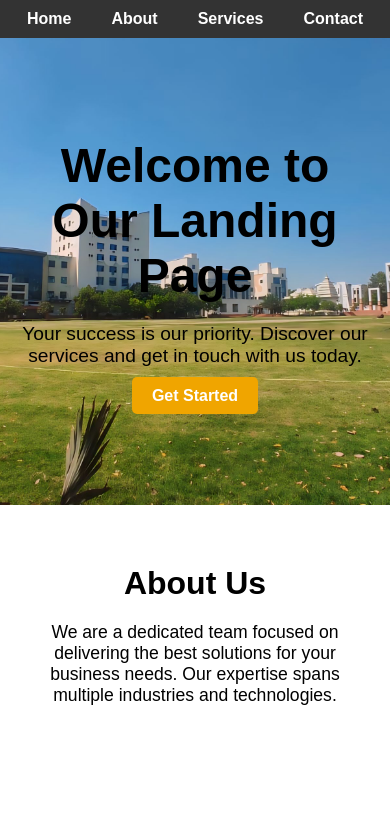
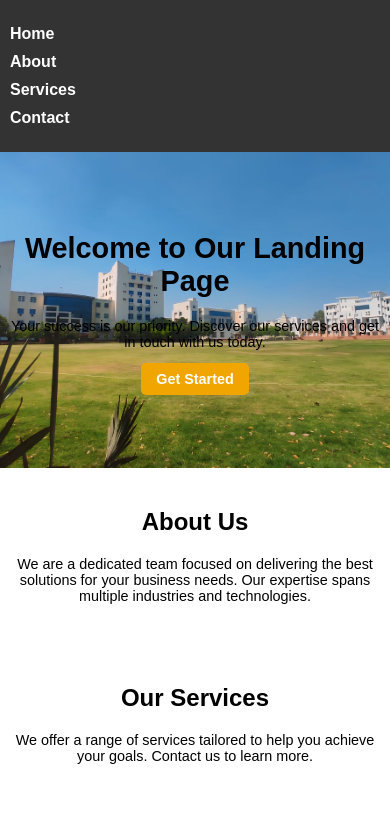
Before and after one commit to sandeepkumar96674/Simple_Landing_Page, a plain HTML site: page index.html in a window 390 px wide. Shown: the top 823 px of the page. Drawn offline with Linux system fonts and the light colour scheme.

Commit message:
Added media Query to make responsive

```diff
--- a/style.css
+++ b/style.css
@@ -75,3 +75,58 @@
     padding: 20px;
     font-size: 0.9em;
 }
+@media (max-width: 768px) {
+    .navbar {
+        flex-direction: column;
+    }
+    .navbar li {
+        margin: 10px 0;
+    }
+    .hero-section h1 {
+        font-size: 2.5em;
+    }
+    .hero-section p {
+        font-size: 1em;
+    }
+    section h2 {
+        font-size: 1.8em;
+    }
+    section p {
+        font-size: 1em;
+    }
+}
+
+@media (max-width: 480px) {
+    .navbar {
+        flex-direction: column;
+        padding: 10px;
+    }
+    .navbar li {
+        margin: 5px 0;
+    }
+    .hero-section {
+        padding: 80px 10px;
+    }
+    .hero-section h1 {
+        font-size: 1.8em;
+    }
+    .hero-section p {
+        font-size: 0.9em;
+    }
+    .cta-button {
+        padding: 8px 15px;
+        font-size: 0.9em;
+    }
+    section {
+        padding: 40px 10px;
+    }
+    section h2 {
+        font-size: 1.5em;
+    }
+    section p {
+        font-size: 0.9em;
+    }
+    footer {
+        font-size: 0.8em;
+    }
+}
```
